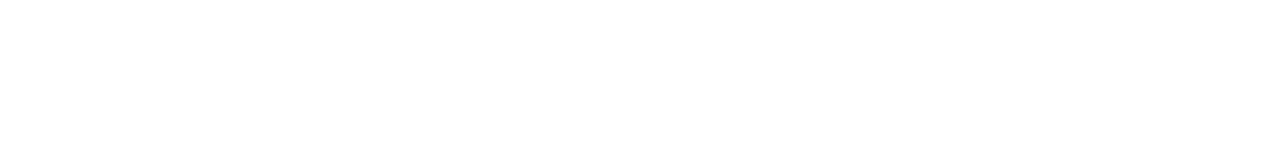
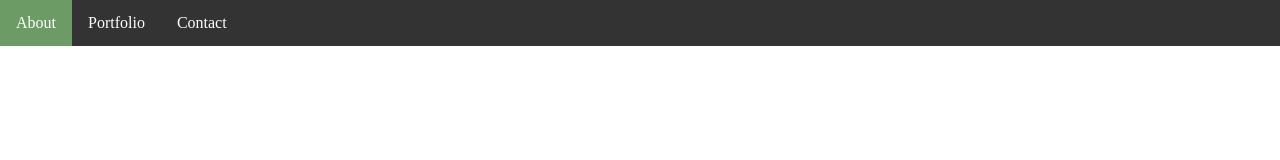
Before and after one commit to Linag94/Basic-Portfolio-, a plain HTML site: page portfolio.html in a window 1280 px wide. Drawn offline with Linux system fonts and the light colour scheme.

Commit message:
navagation bar
added nav bar for about, contact, portfolio

```diff
--- a/portfolio.html
+++ b/portfolio.html
@@ -1,13 +1,52 @@
 <!DOCTYPE html>
-<html lang="en">
+<html>
 <head>
-    <meta charset="UTF-8">
-    <meta name="viewport" content="width=
-    , initial-scale=1.0">
-    <meta http-equiv="X-UA-Compatible" content="ie=edge">
-    <title>Document</title>
+<style>
+body {margin:0;}
+
+ul {
+  list-style-type: none;
+  margin: 0;
+  padding: 0;
+  overflow: hidden;
+  background-color: #333;
+  position: fixed;
+  top: 0;
+  width: 100%;
+}
+
+li {
+  float: left;
+}
+
+li a {
+  display: block;
+  color: white;
+  text-align: center;
+  padding: 14px 16px;
+  text-decoration: none;
+}
+
+li a:hover:not(.active) {
+  background-color: #111;
+}
+
+.active {
+  background-color: rgb(108, 155, 101);
+}
+</style>
 </head>
 <body>
 
+<ul>
+  <li><a class="active" href="#About">About</a></li>
+  <li><a href="#portfolio">Portfolio</a></li>
+  <li><a href="#contact">Contact</a></li>
+</ul>
+
+<div style="padding:20px;margin-top:30px;background-color:white;">
+
+</div>
+
 </body>
 </html>
```
Also changed, not shown: contact.html (+45 -5 lines), index.html (+45 -5 lines).
